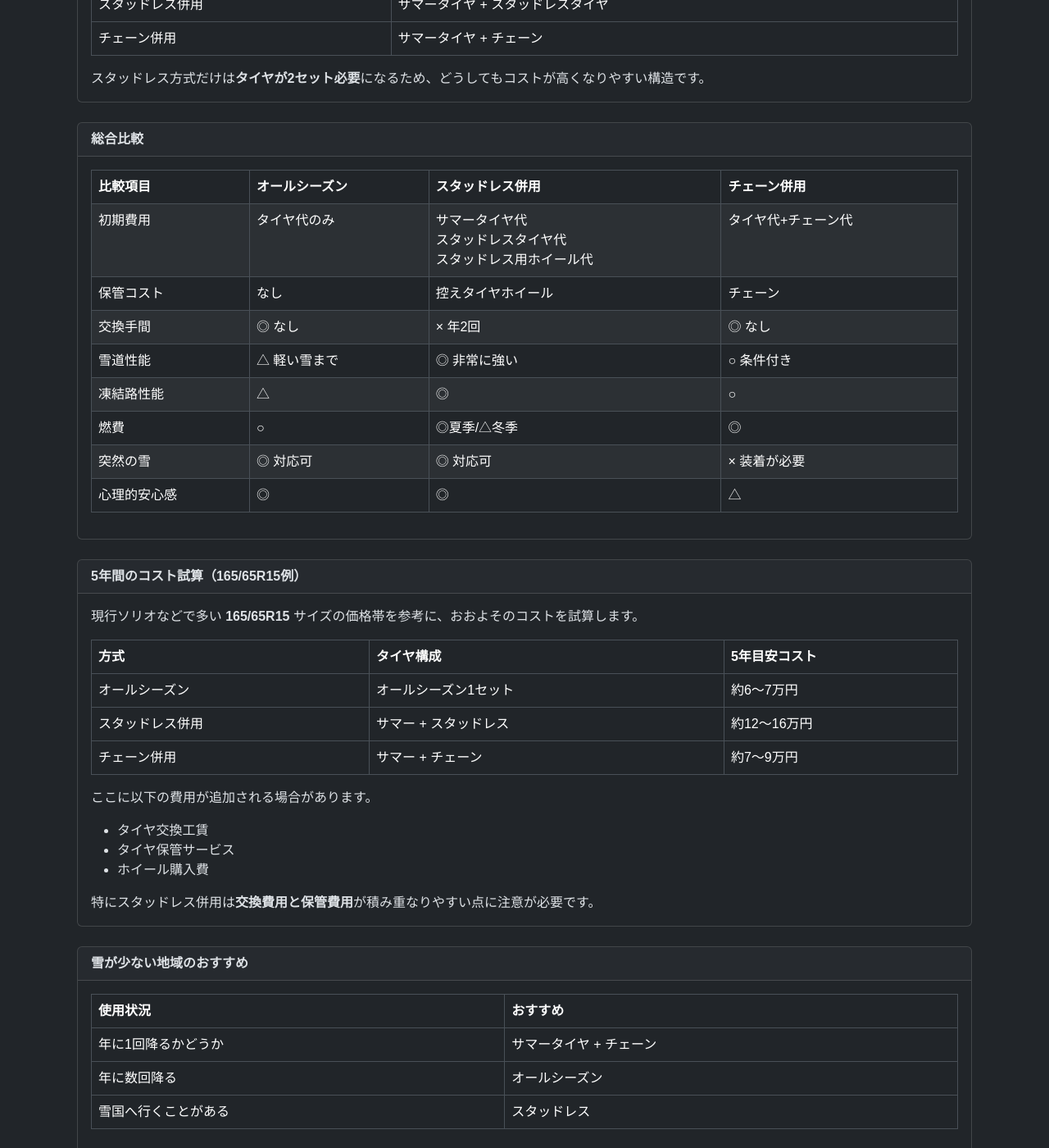
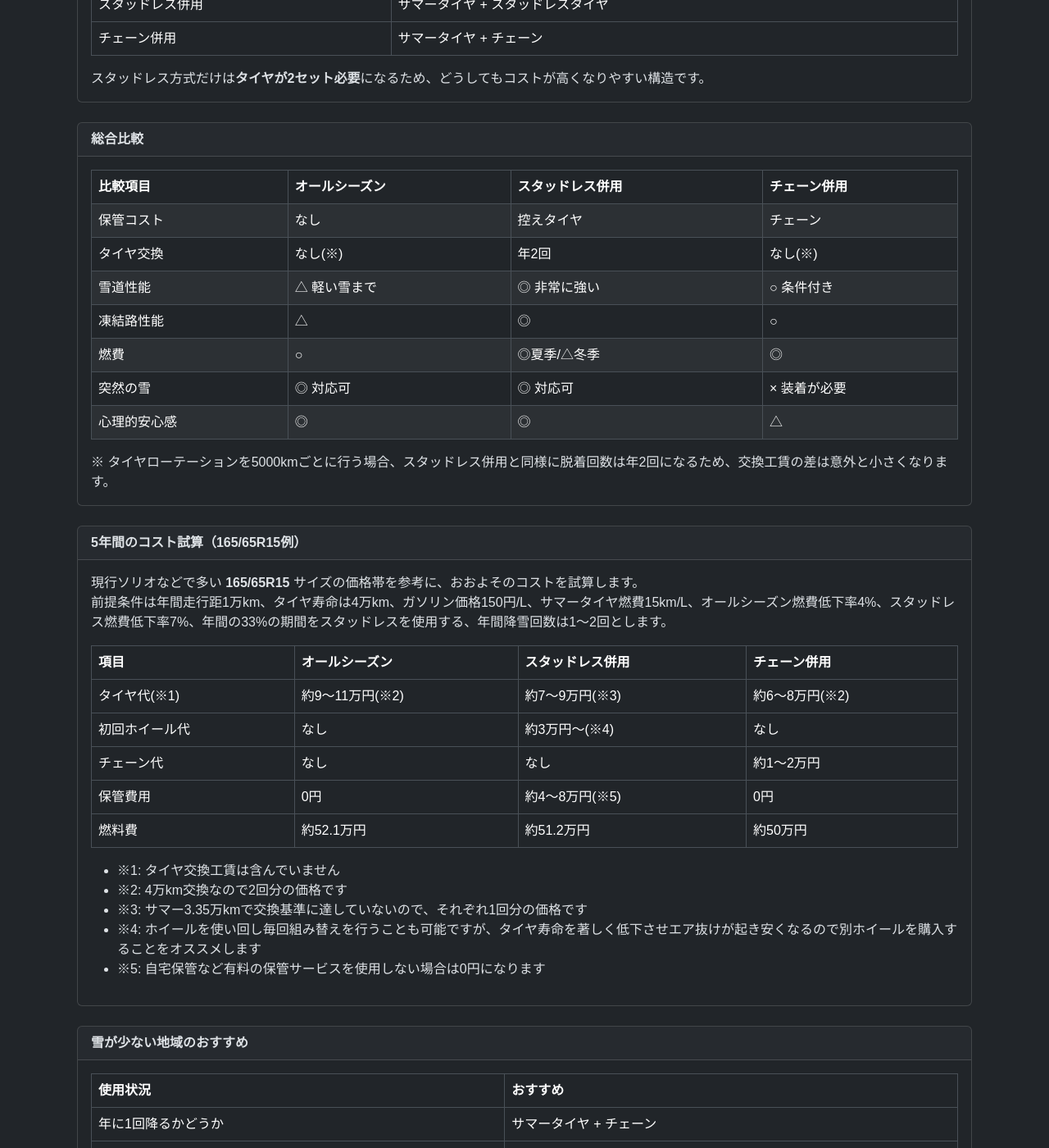
Before and after one commit to funyapar-org/fuel-lab, a Jekyll site: the page built from _knowledge/all-season-vs-studless-vs-chain-cost.md, in a window 1280 px wide and 1400 px high, scrolled down 563 px. Shown: the whole window at 82% size. Built offline with Jekyll 4.4.1, drawn with Linux system fonts in a browser that asks for light colours.

Commit message:
all-season-vs-studless-vs-chain-cost.md を更新

```diff
--- a/_knowledge/all-season-vs-studless-vs-chain-cost.md
+++ b/_knowledge/all-season-vs-studless-vs-chain-cost.md
@@ -93,28 +93,17 @@ date: 2026-03-12 09:00:00 +0900
 <tbody>
 
 <tr>
-<td>初期費用</td>
-<td>タイヤ代のみ</td>
-<td>
-    サマータイヤ代<br>
-    スタッドレスタイヤ代<br>
-    スタッドレス用ホイール代
-</td>
-<td>タイヤ代+チェーン代</td>
-</tr>
-
-<tr>
 <td>保管コスト</td>
 <td>なし</td>
-<td>控えタイヤホイール</td>
+<td>控えタイヤ</td>
 <td>チェーン</td>
 </tr>
 
 <tr>
-<td>交換手間</td>
-<td>◎ なし</td>
-<td>× 年2回</td>
-<td>◎ なし</td>
+<td>タイヤ交換</td>
+<td>なし(※)</td>
+<td>年2回</td>
+<td>なし(※)</td>
 </tr>
 
 <tr>
@@ -155,6 +144,10 @@ date: 2026-03-12 09:00:00 +0900
 </tbody>
 </table>
 
+<p class="mb-0">
+※ タイヤローテーションを5000kmごとに行う場合、スタッドレス併用と同様に脱着回数は年2回になるため、交換工賃の差は意外と小さくなります。
+</p>
+
 </div>
 </div>
 
@@ -168,55 +161,68 @@ date: 2026-03-12 09:00:00 +0900
 <div class="card-body">
 
 <p>
-現行ソリオなどで多い <strong>165/65R15</strong> サイズの価格帯を参考に、おおよそのコストを試算します。
+現行ソリオなどで多い <strong>165/65R15</strong> サイズの価格帯を参考に、おおよそのコストを試算します。<br>
+前提条件は年間走行距1万km、タイヤ寿命は4万km、ガソリン価格150円/L、サマータイヤ燃費15km/L、オールシーズン燃費低下率4%、スタッドレス燃費低下率7%、年間の33%の期間をスタッドレスを使用する、年間降雪回数は1〜2回とします。
 </p>
 
 <table class="table table-bordered">
 
 <thead>
 <tr>
-<th>方式</th>
-<th>タイヤ構成</th>
-<th>5年目安コスト</th>
+<th>項目</th>
+<th>オールシーズン</th>
+<th>スタッドレス併用</th>
+<th>チェーン併用</th>
 </tr>
 </thead>
 
 <tbody>
 
 <tr>
-<td>オールシーズン</td>
-<td>オールシーズン1セット</td>
-<td>約6〜7万円</td>
+<td>タイヤ代(※1)</td>
+<td>約9〜11万円(※2)</td>
+<td>約7〜9万円(※3)</td>
+<td>約6〜8万円(※2)</td>
 </tr>
 
 <tr>
-<td>スタッドレス併用</td>
-<td>サマー + スタッドレス</td>
-<td>約12〜16万円</td>
+<td>初回ホイール代</td>
+<td>なし</td>
+<td>約3万円〜(※4)</td>
+<td>なし</td>
 </tr>
 
 <tr>
-<td>チェーン併用</td>
-<td>サマー + チェーン</td>
-<td>約7〜9万円</td>
+<td>チェーン代</td>
+<td>なし</td>
+<td>なし</td>
+<td>約1〜2万円</td>
+</tr>
+
+<tr>
+<td>保管費用</td>
+<td>0円</td>
+<td>約4〜8万円(※5)</td>
+<td>0円</td>
+</tr>
+
+<tr>
+<td>燃料費</td>
+<td>約52.1万円</td>
+<td>約51.2万円</td>
+<td>約50万円</td>
 </tr>
 
 </tbody>
 </table>
 
-<p>
-ここに以下の費用が追加される場合があります。
-</p>
-
 <ul>
-<li>タイヤ交換工賃</li>
-<li>タイヤ保管サービス</li>
-<li>ホイール購入費</li>
+<li>※1: タイヤ交換工賃は含んでいません</li>
+<li>※2: 4万km交換なので2回分の価格です</li>
+<li>※3: サマー3.35万kmで交換基準に達していないので、それぞれ1回分の価格です</li>
+<li>※4: ホイールを使い回し毎回組み替えを行うことも可能ですが、タイヤ寿命を著しく低下させエア抜けが起き安くなるので別ホイールを購入することをオススメします</li>
+<li>※5: 自宅保管など有料の保管サービスを使用しない場合は0円になります</li>
 </ul>
-
-<p class="mb-0">
-特にスタッドレス併用は<strong>交換費用と保管費用</strong>が積み重なりやすい点に注意が必要です。
-</p>
 
 </div>
 </div>
```
